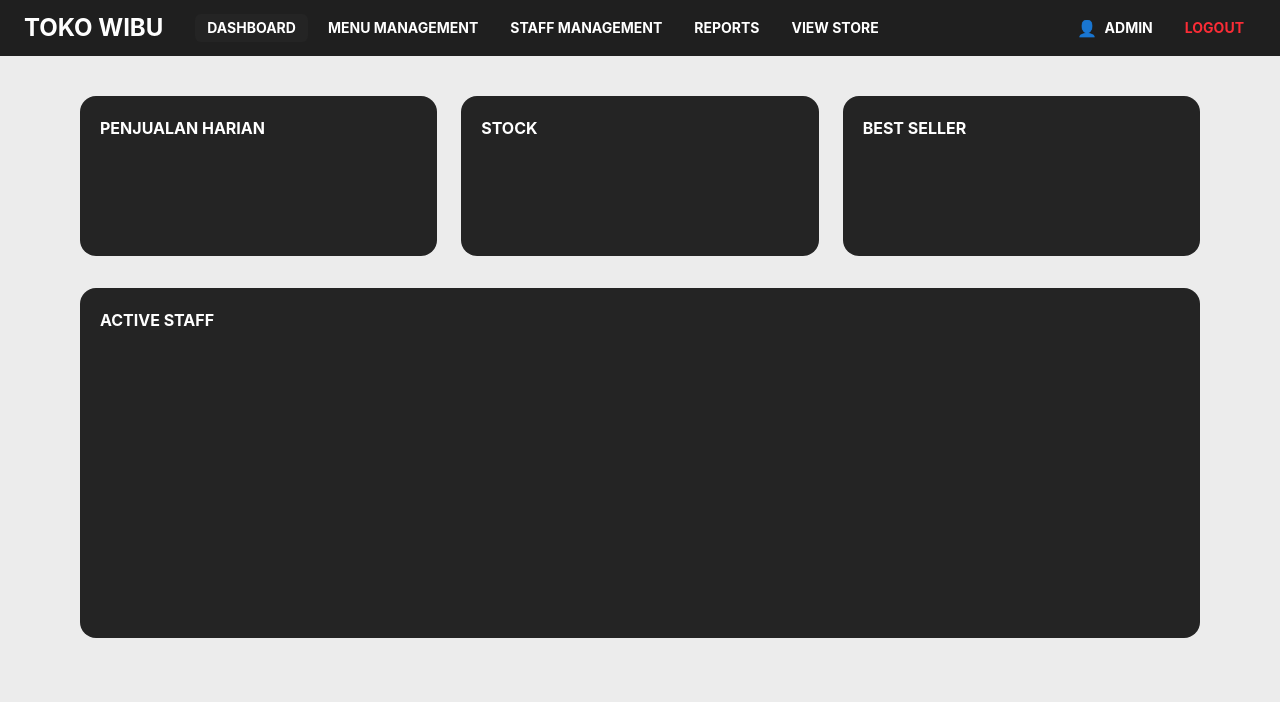
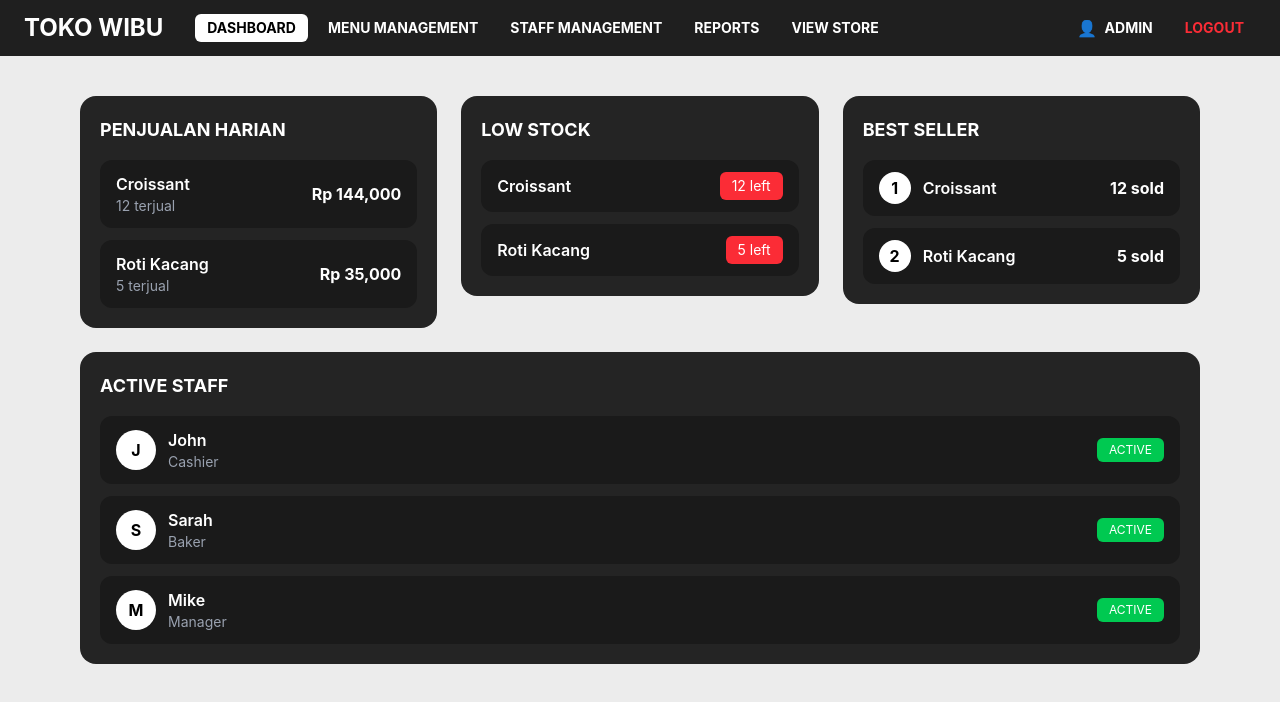
Before and after one commit to Ranyaku/TokoRoti, a React (Vite) app: page /admin in a window 1280 px wide. Shown: the top 702 px of the page. Built offline with nearby package versions, Linux system fonts and the light colour scheme.

Commit message:
Dashboard Admin

```diff
--- a/src/App.jsx
+++ b/src/App.jsx
@@ -6,7 +6,7 @@ import product from "./data/produck";
 import Deskripsi from "./Pages/deskripsi";
 import Login from "./Pages/login";
 import user from "./user/user";
-import Admin from "./admin/dashboard";
+import Admin from "./admin/navbar";
 import Kasir from "./kasir/dashboard";
 import AdminDashboard from "./admin/dash";
 
--- a/src/Pages/Menu.jsx
+++ b/src/Pages/Menu.jsx
@@ -3,12 +3,12 @@ import Sidebar from "../component/Sidebar";
 import ProductList from "../component/ProductList";
 import Footer from "../component/Footer";
 
-export default function Menu({cart, setCart, deleteItem, incItem, totalHarga, total, filtered, setCategory}) {
+export default function Menu({cart, setCart, deleteItem, incItem, totalHarga, total, filtered, setCategory, role}) {
 
 return (
     <>
     <div className="min-h-screen">
-    <Navbar cart={cart} setCart={setCart} incItem={incItem} deleteItem={deleteItem} totalHarga={totalHarga}/>
+    <Navbar cart={cart} setCart={setCart} incItem={incItem} deleteItem={deleteItem} totalHarga={totalHarga} role={role}/>
     <main className="max-w-7xl mx-auto px-1 py-6 flex gap-10">
         <Sidebar setCategory={setCategory}/>
         <ProductList filter={filtered} setCart={setCart} cart={cart} total={filtered.length} />
--- /dev/null
+++ b/src/admin/best.jsx
@@ -0,0 +1,64 @@
+export default function BestSeller() {
+
+    const bestSeller = [
+    {name: "Croissant", sold: 12, price: 12000},
+    {name:"Roti Kacang", category:"roti", price:7000, desc:"", sold:5}
+]
+
+    return (
+    <div
+    className="
+    bg-[#242424]
+    rounded-2xl
+    p-5
+    text-white"
+>
+  <h2 className="text-lg font-bold mb-4">
+    BEST SELLER
+  </h2>
+
+  <div className="space-y-3">
+    {bestSeller.map((item, index) => (
+      <div
+        key={index}
+        className="
+          flex
+          items-center
+          justify-between
+          bg-[#1a1a1a]
+          rounded-xl
+          px-4
+          py-3
+        "
+      >
+        <div className="flex items-center gap-3">
+          <span
+            className="
+              w-8
+              h-8
+              flex
+              items-center
+              justify-center
+              rounded-full
+              bg-white
+              text-black
+              font-bold
+            "
+          >
+            {index + 1}
+          </span>
+
+          <p className="font-semibold">
+            {item.name}
+          </p>
+        </div>
+
+        <p className="font-bold">
+          {item.sold} sold
+        </p>
+      </div>
+    ))}
+  </div>
+</div>
+    )
+}
--- a/src/admin/dash.jsx
+++ b/src/admin/dash.jsx
@@ -1,6 +1,11 @@
-import Admin from "./dashboard"
+import BestSeller from "./best"
+import Admin from "./navbar"
+import Sales from "./sales"
+import Staff from "./staff"
+import Stock from "./stock"
 
 export default function AdminDashboard() {
+
   return (
     <div className="min-h-screen bg-[#ececec]">
 
@@ -15,72 +20,20 @@ export default function AdminDashboard() {
         "
       >
 
-        {/* TOP CARDS */}
-        <div
-          className="
-            grid
-            grid-cols-3
-            gap-6
-          "
-        >
+  <div className="space-y-6">
 
-          <div
-            className="
-              h-40
-              bg-[#242424]
-              rounded-2xl
-              p-5
-              text-white
-              font-bold
-            "
-          >
-            PENJUALAN HARIAN
-          </div>
+  <div className="grid grid-cols-3 gap-6 items-start">
+    <Sales />
+    <Stock />
+    <BestSeller />
+  </div>
 
-          <div
-            className="
-              h-40
-              bg-[#242424]
-              rounded-2xl
-              p-5
-              text-white
-              font-bold
-            "
-          >
-            STOCK
-          </div>
+  <Staff />
 
-          <div
-            className="
-              h-40
-              bg-[#242424]
-              rounded-2xl
-              p-5
-              text-white
-              font-bold
-            "
-          >
-            BEST SELLER
-          </div>
+</div>
+
 
         </div>
-
-        {/* BOTTOM */}
-        <div
-          className="
-            mt-8
-            h-[350px]
-            bg-[#242424]
-            rounded-2xl
-            p-5
-            text-white
-            font-bold
-          "
-        >
-          ACTIVE STAFF
-        </div>
-
       </div>
-    </div>
   )
 }
--- a/src/admin/dashboard.jsx
+++ b/src/admin/navbar.jsx
@@ -7,10 +7,10 @@ export default function Admin() {
   const location = useLocation()
 
   const navLink = (path) => {
-    return location.pathname === path
-      ? "bg-[#242424] text-white"
-      : "text-white hover:bg-[#242424] hover:text-white"
-  }
+  return location.pathname === path
+    ? "bg-white text-black"
+    : "text-white hover:bg-white hover:text-black"
+}
 
   return (
     <nav
@@ -50,6 +50,8 @@ export default function Admin() {
               text-sm
               font-bold
               transition
+              hover:bg-white
+              hover:text-black
               ${navLink("/admin")}
             `}
           >
@@ -65,6 +67,8 @@ export default function Admin() {
               text-sm
               font-bold
               transition
+              hover:bg-white
+              hover:text-black
               ${navLink("/admin/menu")}
             `}
           >
@@ -80,6 +84,8 @@ export default function Admin() {
               text-sm
               font-bold
               transition
+              hover:bg-white
+              hover:text-black
               ${navLink("/admin/staff")}
             `}
           >
@@ -95,6 +101,8 @@ export default function Admin() {
               text-sm
               font-bold
               transition
+              hover:bg-white
+              hover:text-black
               ${navLink("/admin/reports")}
             `}
           >
@@ -110,6 +118,8 @@ export default function Admin() {
               text-sm
               font-bold
               transition
+              hover:bg-white
+              hover:text-black
               ${navLink("/")}
             `}
           >
--- /dev/null
+++ b/src/admin/sales.jsx
@@ -0,0 +1,52 @@
+export default function Sales() {
+    const todaySales = [
+    { name: "Croissant", sold: 12, price: 12000},
+    {name:"Roti Kacang", category:"roti", price:7000, desc:"", sold:5}
+]
+
+    return (
+        <div
+  className="
+    bg-[#242424]
+    rounded-2xl
+    p-5
+    text-white
+  "
+>
+  <h2 className="text-lg font-bold mb-4">
+    PENJUALAN HARIAN
+  </h2>
+
+  <div className="space-y-3">
+    {todaySales.map((item, index) => (
+      <div
+        key={index}
+        className="
+          flex
+          items-center
+          justify-between
+          bg-[#1a1a1a]
+          rounded-xl
+          px-4
+          py-3
+        "
+      >
+        <div>
+          <p className="font-semibold">
+            {item.name}
+          </p>
+
+          <p className="text-sm text-gray-400">
+            {item.sold} terjual
+          </p>
+        </div>
+
+        <p className="font-bold">
+          Rp {(item.sold * item.price).toLocaleString()}
+        </p>
+      </div>
+    ))}
+  </div>
+</div>
+    )
+}
--- /dev/null
+++ b/src/admin/staff.jsx
@@ -0,0 +1,90 @@
+export default function Staff() {
+    const activeStaff = [
+      {
+        name: "John",
+        role: "Cashier"
+      },
+      {
+        name: "Sarah",
+        role: "Baker"
+      },
+      {
+        name: "Mike",
+        role: "Manager"
+      }
+    ]
+
+    return (
+        <div
+  className="
+    bg-[#242424]
+    rounded-2xl
+    p-5
+    text-white
+  "
+>
+  <h2 className="text-lg font-bold mb-4">
+    ACTIVE STAFF
+  </h2>
+
+  <div className="space-y-3">
+    {activeStaff.map((staff, index) => (
+      <div
+        key={index}
+        className="
+          flex
+          items-center
+          justify-between
+          bg-[#1a1a1a]
+          rounded-xl
+          px-4
+          py-3
+        "
+      >
+        <div className="flex items-center gap-3">
+
+          <div
+            className="
+              w-10
+              h-10
+              rounded-full
+              bg-white
+              text-black
+              flex
+              items-center
+              justify-center
+              font-bold
+            "
+          >
+            {staff.name.charAt(0)}
+          </div>
+
+          <div>
+            <p className="font-semibold">
+              {staff.name}
+            </p>
+
+            <p className="text-sm text-gray-400">
+              {staff.role}
+            </p>
+          </div>
+        </div>
+
+        <span
+          className="
+            bg-green-500
+            text-white
+            text-xs
+            px-3
+            py-1
+            rounded-md
+          "
+        >
+          ACTIVE
+        </span>
+      </div>
+    ))}
+  </div>
+</div>
+    )
+}
--- /dev/null
+++ b/src/admin/stock.jsx
@@ -0,0 +1,53 @@
+export default function Stock() {
+    const lowStock = [
+  { name: "Croissant", stock: 12, price: 12000},
+  {name:"Roti Kacang", category:"roti", price:7000, desc:"", stock:5}
+]
+return (
+    <div
+  className="
+    bg-[#242424]
+    rounded-2xl
+    p-5
+    text-white
+  "
+>
+  <h2 className="text-lg font-bold mb-4">
+    LOW STOCK
+  </h2>
+
+  <div className="space-y-3">
+    {lowStock.map((item, index) => (
+      <div
+        key={index}
+        className="
+          flex
+          items-center
+          justify-between
+          bg-[#1a1a1a]
+          rounded-xl
+          px-4
+          py-3
+        "
+      >
+        <p className="font-semibold">
+          {item.name}
+        </p>
+
+        <span
+          className="
+            bg-red-500
+            text-white
+            text-sm
+            px-3
+            py-1
+            rounded-md
+          "
+        >
+          {item.stock} left
+        </span>
+      </div>
+    ))}
+  </div>
+</div>
+)}
--- a/src/component/Navbar.jsx
+++ b/src/component/Navbar.jsx
@@ -13,8 +13,6 @@ export default function Navbar({ total, cart, setCart, incItem, totalHarga, dele
           <h1 className="text-2xl font-bold tracking-wide ml-[10%]">
             TOKO WIBU
           </h1>
-
-
 
         <CartDrop incItem={incItem} deleteItem={deleteItem} total={totalHarga} cart={cart} navigate={navigate} role={role} />
         </div>
--- a/src/component/cart.jsx
+++ b/src/component/cart.jsx
@@ -8,12 +8,24 @@ export default function CartDrop({cart, total, incItem, deleteItem, role}) {
 
 return (
     <>
+    {role === "admin" && (
+            <p
+            onClick={() => navigate("/admin")}
+            className="cursor-pointer px-152 py-1 absolute rounded-md text-sm font-bold transition"
+            >Dashboard</p>
+        )}
     <div className="flex gap-4 text-lg items-center relative">
             {role !== "guest" && (
                 <span className="cursor-pointer"
                 onClick={() => navigate("/login")}
-                >👤 {user.role}</span>
+                >👤 {role.role}</span>
             )}
+
+    <div className="flex gap-4 text-lg items-center relative">
+                <span className="cursor-pointer"
+                onClick={() => navigate("/login")}
+                >👤 {role.role}</span>
+
 
         <div className="relative"
         onMouseEnter={() => setOpen(true)}
@@ -86,6 +98,7 @@ return (
             )}
             </div>
         </div>
+    </div>
     </>
 )
 
```
